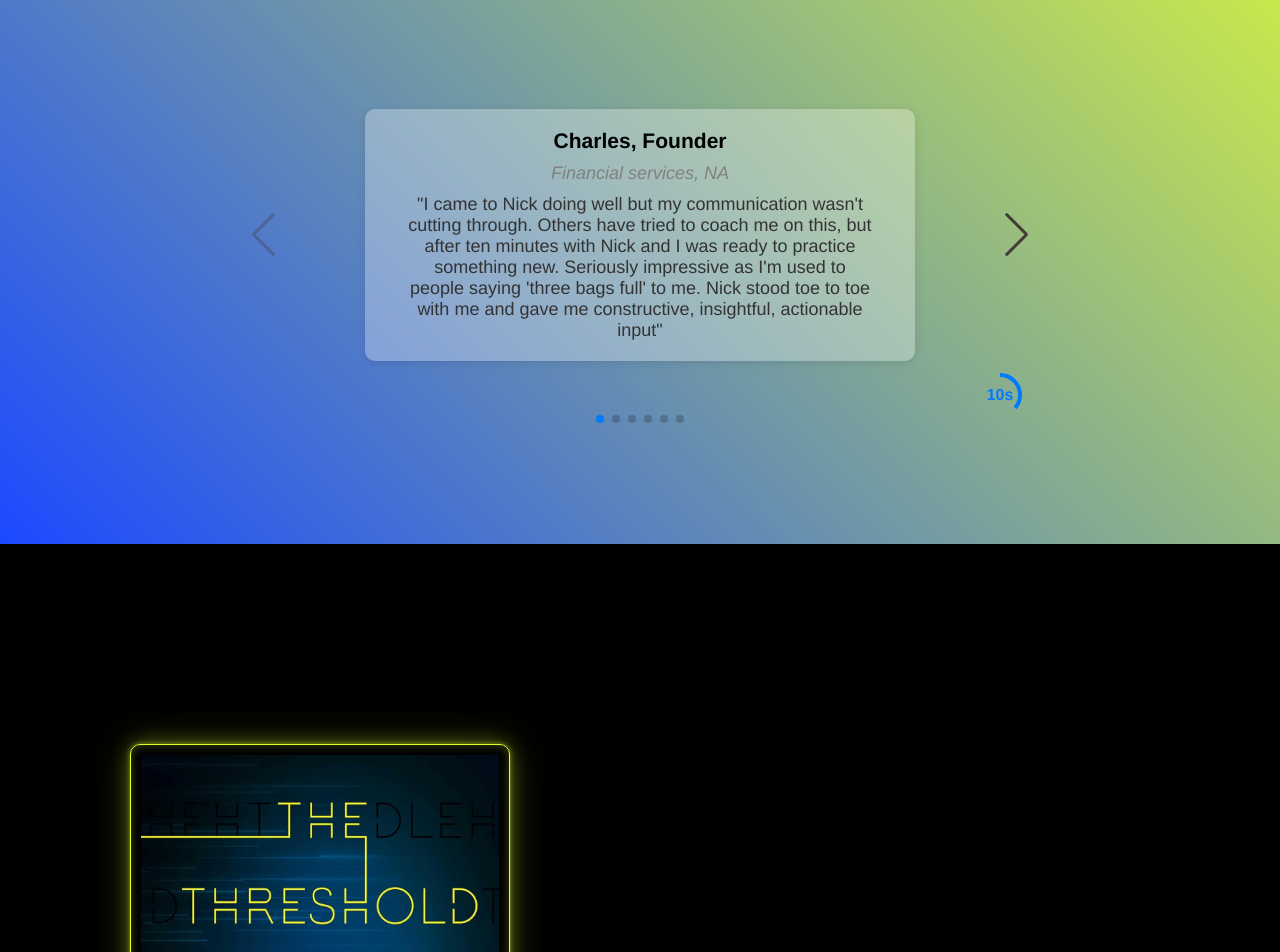
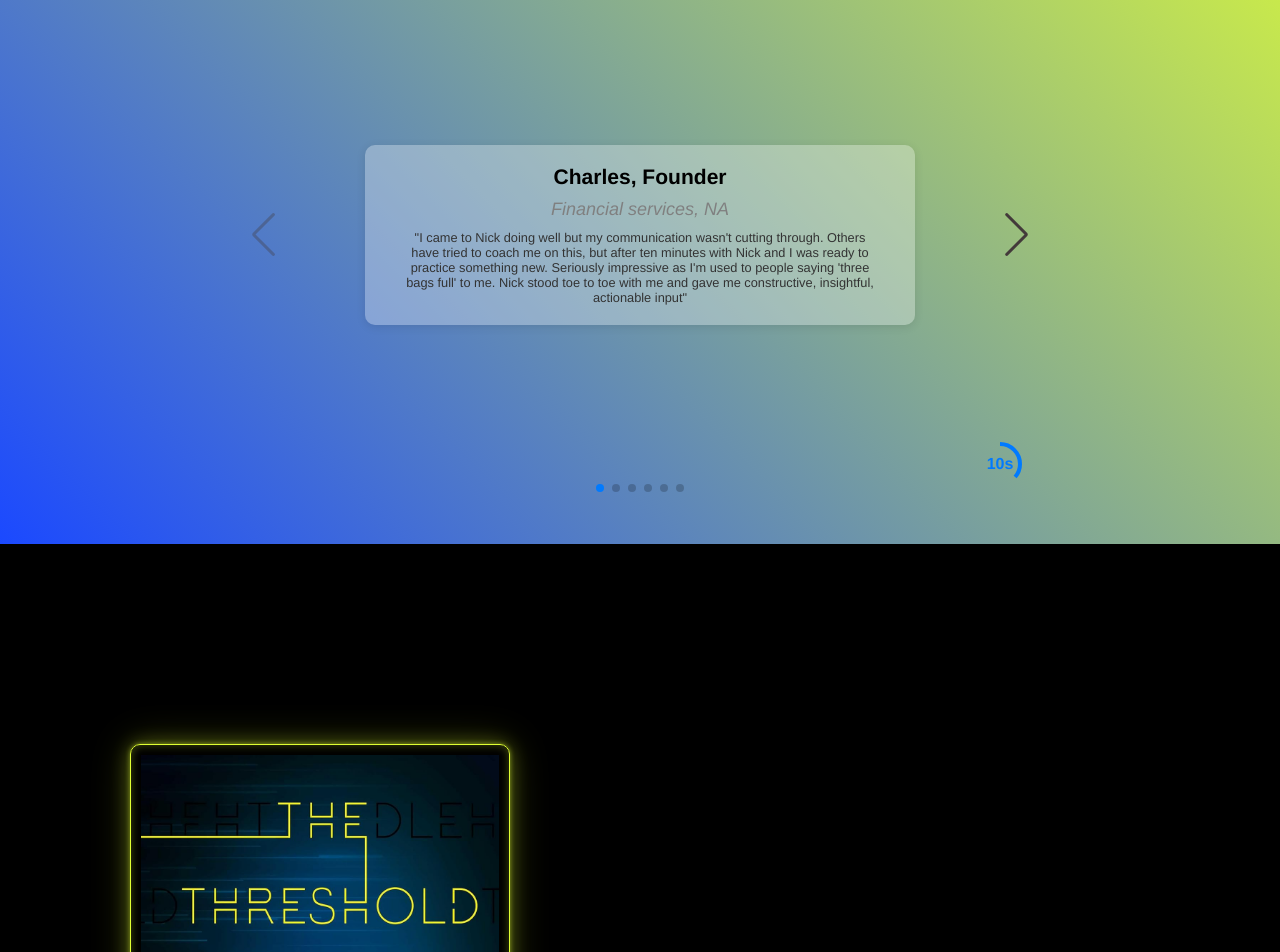
Before and after one commit to Barooo04/ChatrathProject, a React (Create React App) app: page / in a window 1280 px wide. Shown: the part 5450-6402 px from the top of the page. Built offline with nearby package versions, Linux system fonts and the light colour scheme.

Commit message:
testimonials

```diff
--- a/src/LandingPage/LandingPage.css
+++ b/src/LandingPage/LandingPage.css
@@ -865,7 +865,6 @@ video {
 .myTestimonialsSwiper {
     width: 100%; /* Larghezza del carosello */
     max-width: 800px; /* Larghezza massima */
-    height: 50vh;
 }
 
 .testimonial-ss {
@@ -890,6 +889,7 @@ video {
 
 .testimonial-description {
     color: #333; /* Colore del testo */
+    font-size: 0.8rem;
 }
 
 .swiper-button-next,
```
